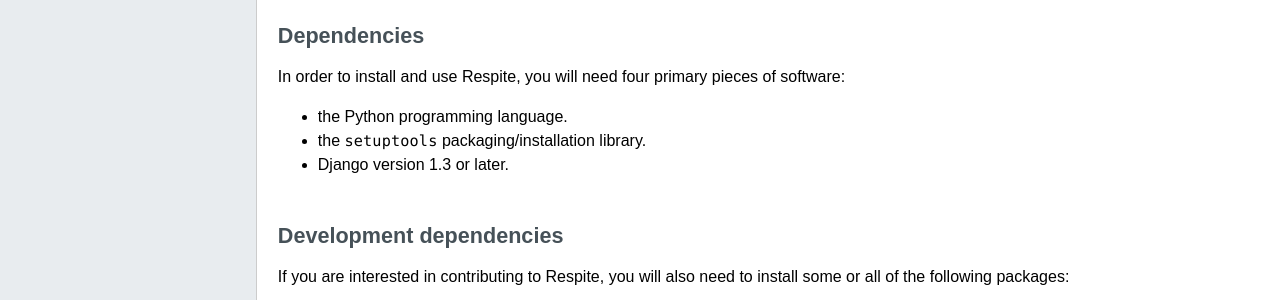
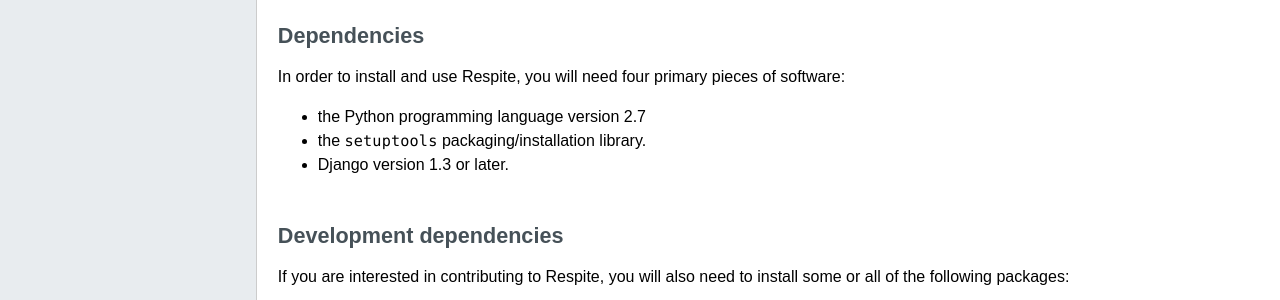
Before and after one commit to jgorset/django-respite, a Sphinx documentation site: the page built from docs/source/installation.rst, in a window 1280 px wide. Shown: the part 611-911 px from the top of the page. Built offline with Sphinx 7.4.7, drawn with Linux system fonts in a browser that asks for light colours; the version number is read from the project's files by our own code.

Commit message:
Discontinue support for Python < 2.7

```diff
--- a/docs/source/installation.rst
+++ b/docs/source/installation.rst
@@ -34,7 +34,7 @@
 
 In order to install and use Respite, you will need four primary pieces of software:
 
-* the Python programming language.
+* the Python programming language version 2.7
 * the ``setuptools`` packaging/installation library.
 * Django version 1.3 or later.
 
```
Also changed, not shown: .travis.yml.
